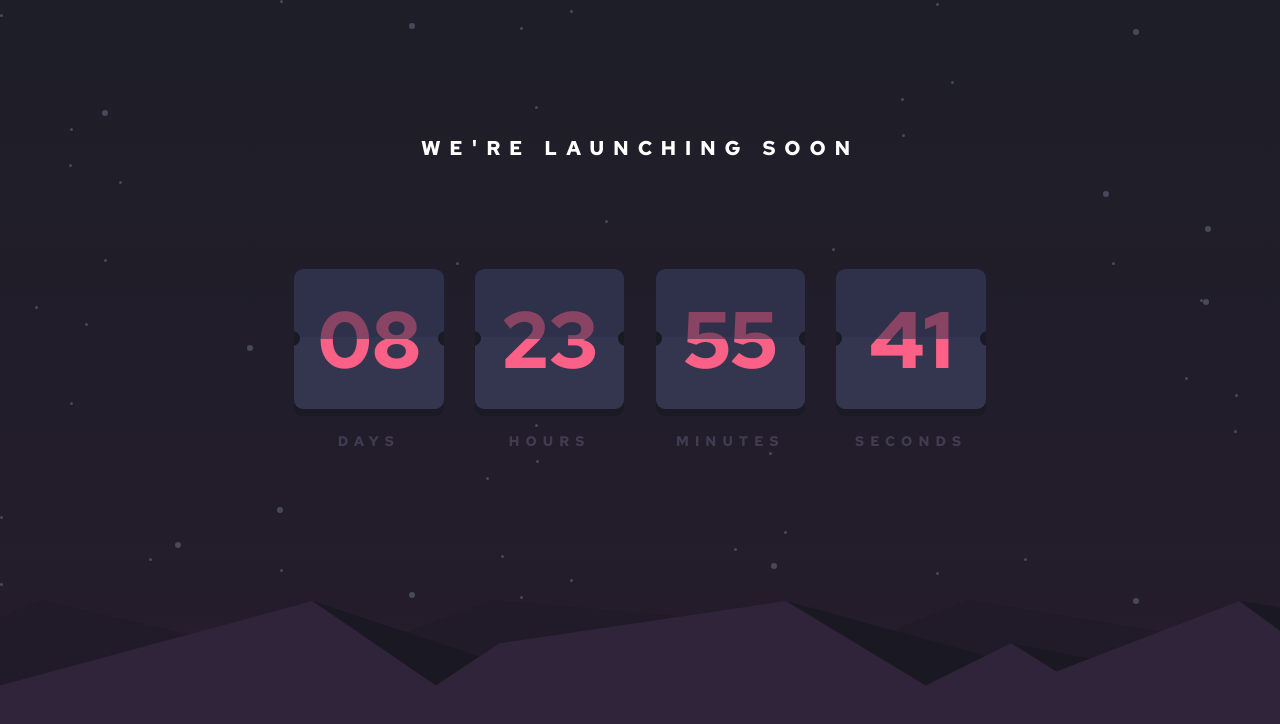
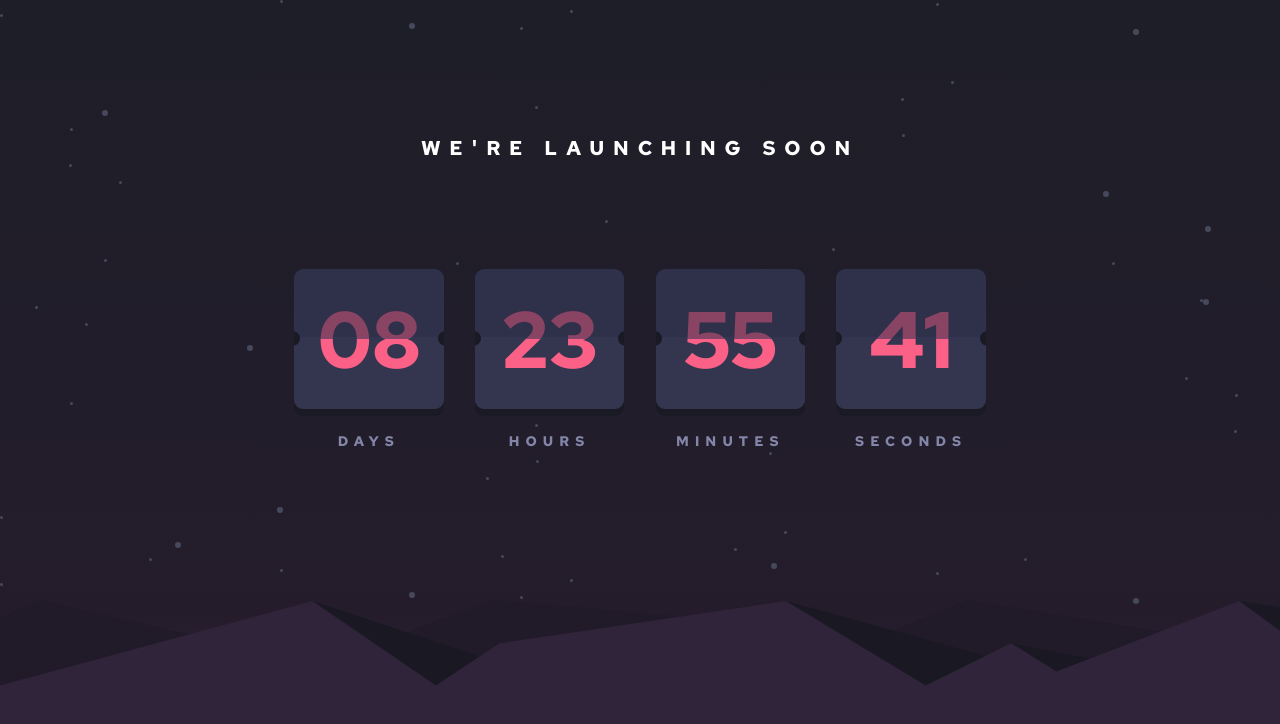
Before and after one commit to codevivi/launch-countdown-timer, a plain HTML site: page index.html in a window 1280 px wide. Drawn offline with Linux system fonts and the light colour scheme.

Commit message:
fixed color for card text

```diff
--- a/assets/css/style.css
+++ b/assets/css/style.css
@@ -130,7 +130,7 @@ h1 {
   text-align: center;
   text-transform: uppercase;
   letter-spacing: 0.18rem;
-  opacity: 0.3;
+  color: #8486a9;
 }
 .shadow {
   position: relative;
```
